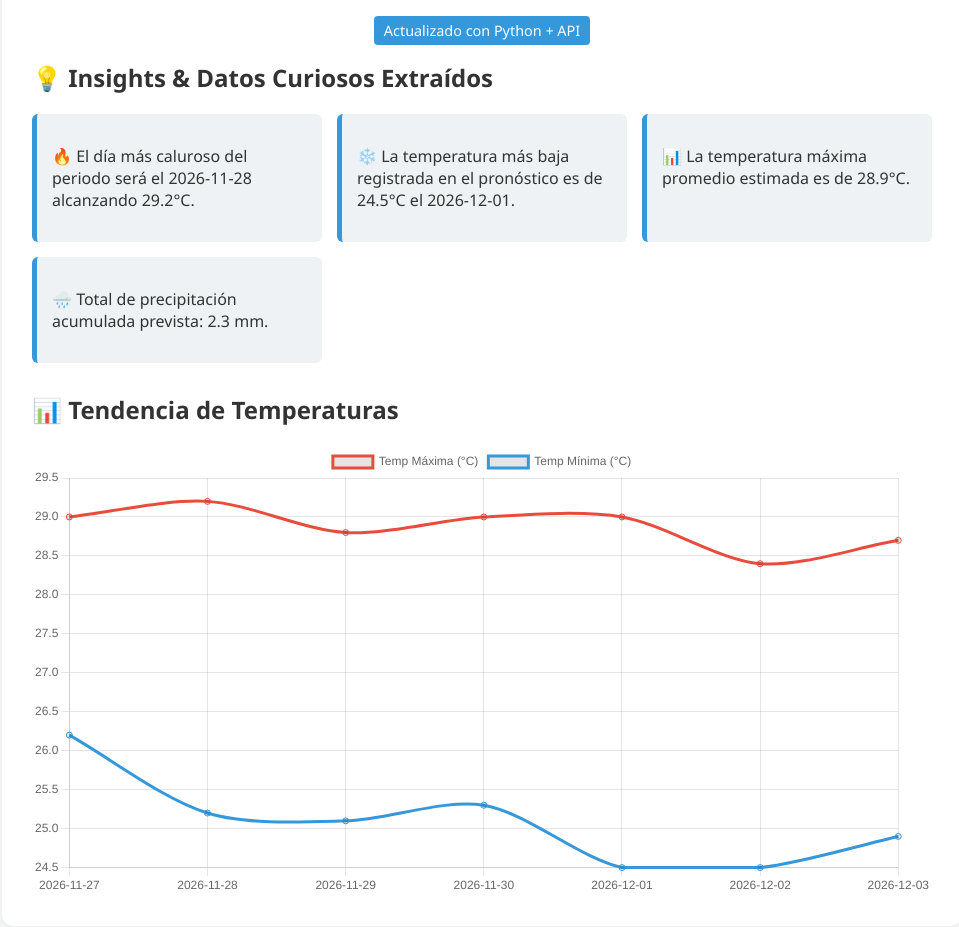
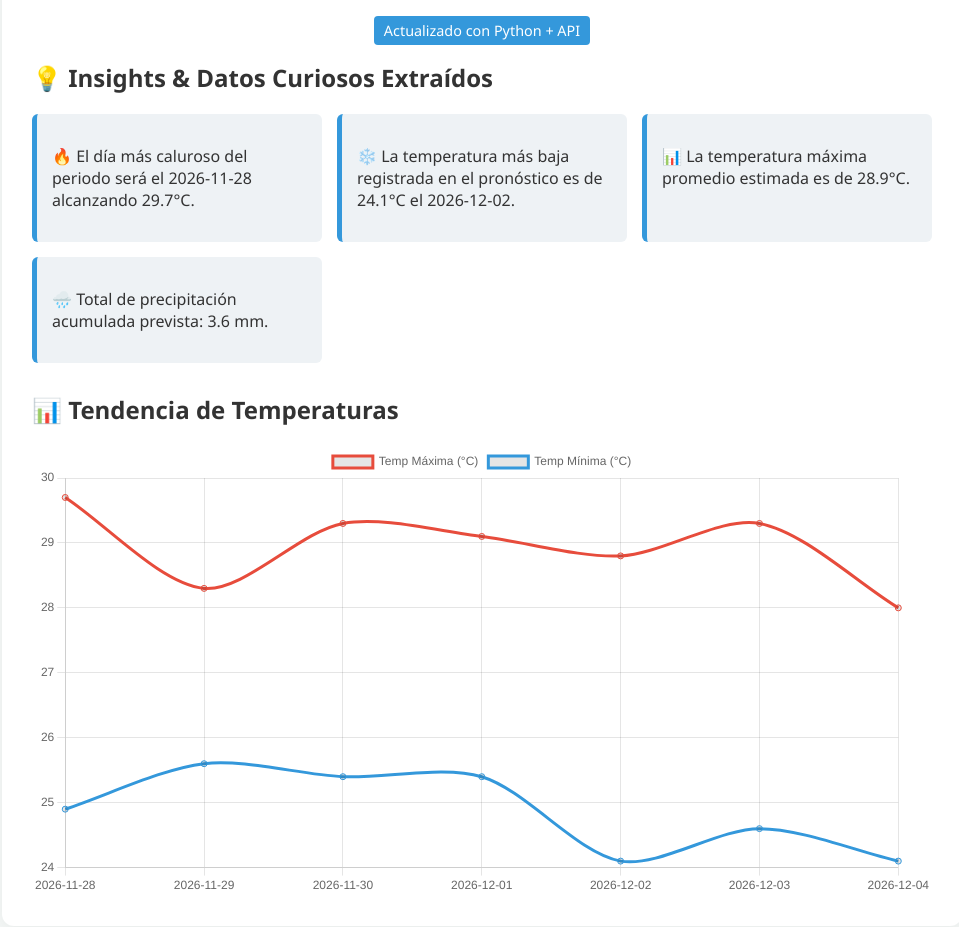
Before and after one commit to code-droick/datos-climaticos, a plain HTML site: page index.html in a window 1280 px wide. Shown: the part 117-1044 px from the top of the page, without its empty margins (158-1117 px from the left). Drawn offline with nearby package versions, Linux system fonts and the light colour scheme.

Commit message:
bot: actualización automática de datos curiosos

```diff
--- a/index.html
+++ b/index.html
@@ -25,11 +25,11 @@
             <div class="grid">
 
                     <div class="card">
-                        <p>🔥 El día más caluroso del periodo será el 2026-11-28 alcanzando 29.2°C.</p>
+                        <p>🔥 El día más caluroso del periodo será el 2026-11-28 alcanzando 29.7°C.</p>
                     </div>
 
                     <div class="card">
-                        <p>❄️ La temperatura más baja registrada en el pronóstico es de 24.5°C el 2026-12-01.</p>
+                        <p>❄️ La temperatura más baja registrada en el pronóstico es de 24.1°C el 2026-12-02.</p>
                     </div>
 
                     <div class="card">
@@ -37,7 +37,7 @@
                     </div>
 
                     <div class="card">
-                        <p>🌧️ Total de precipitación acumulada prevista: 2.3 mm.</p>
+                        <p>🌧️ Total de precipitación acumulada prevista: 3.6 mm.</p>
                     </div>
 
             </div>
@@ -54,10 +54,10 @@
             new Chart(ctx, {
                 type: 'line',
                 data: {
-                    labels: ["2026-11-27", "2026-11-28", "2026-11-29", "2026-11-30", "2026-12-01", "2026-12-02", "2026-12-03"],
+                    labels: ["2026-11-28", "2026-11-29", "2026-11-30", "2026-12-01", "2026-12-02", "2026-12-03", "2026-12-04"],
                     datasets: [
-                        { label: 'Temp Máxima (°C)', data: [29.0, 29.2, 28.8, 29.0, 29.0, 28.4, 28.7], borderColor: '#e74c3c', fill: false, tension: 0.3 },
-                        { label: 'Temp Mínima (°C)', data: [26.2, 25.2, 25.1, 25.3, 24.5, 24.5, 24.9], borderColor: '#3498db', fill: false, tension: 0.3 }
+                        { label: 'Temp Máxima (°C)', data: [29.7, 28.3, 29.3, 29.1, 28.8, 29.3, 28.0], borderColor: '#e74c3c', fill: false, tension: 0.3 },
+                        { label: 'Temp Mínima (°C)', data: [24.9, 25.6, 25.4, 25.4, 24.1, 24.6, 24.1], borderColor: '#3498db', fill: false, tension: 0.3 }
                     ]
                 }
             });
```
